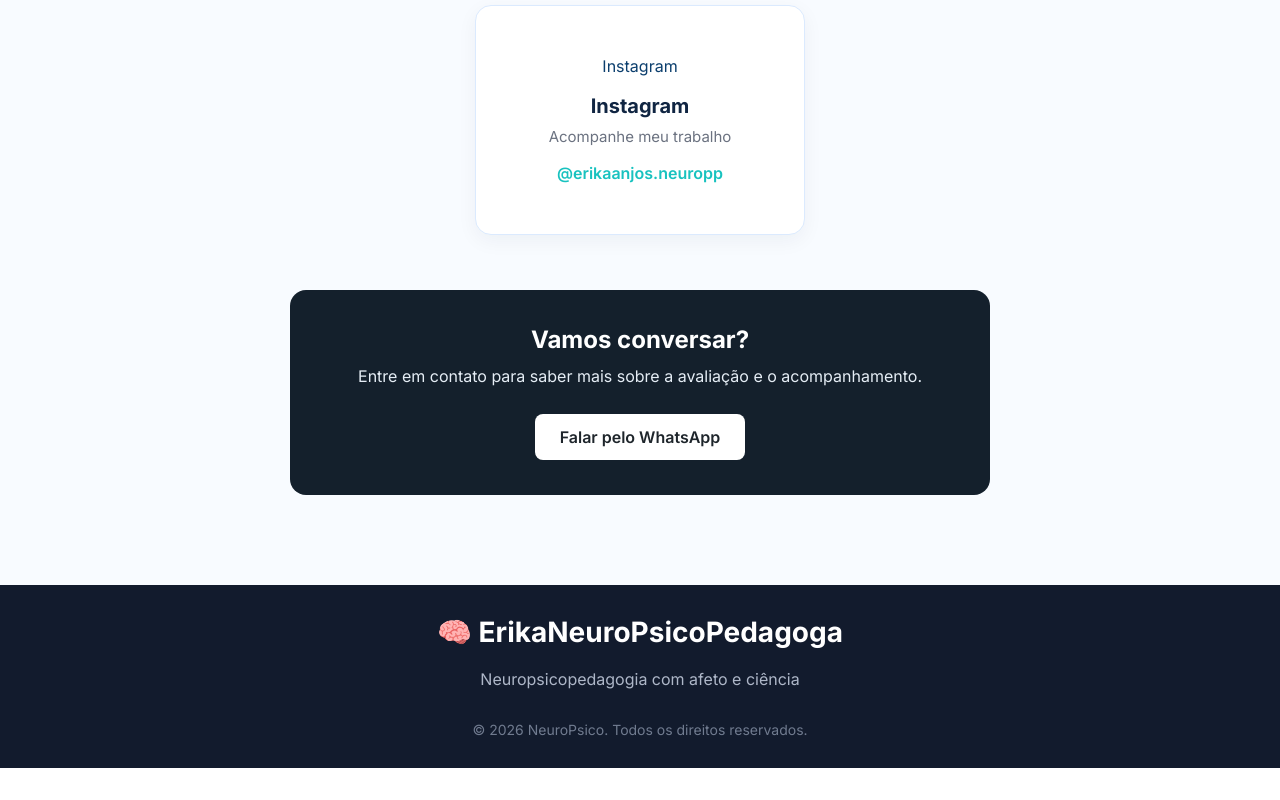
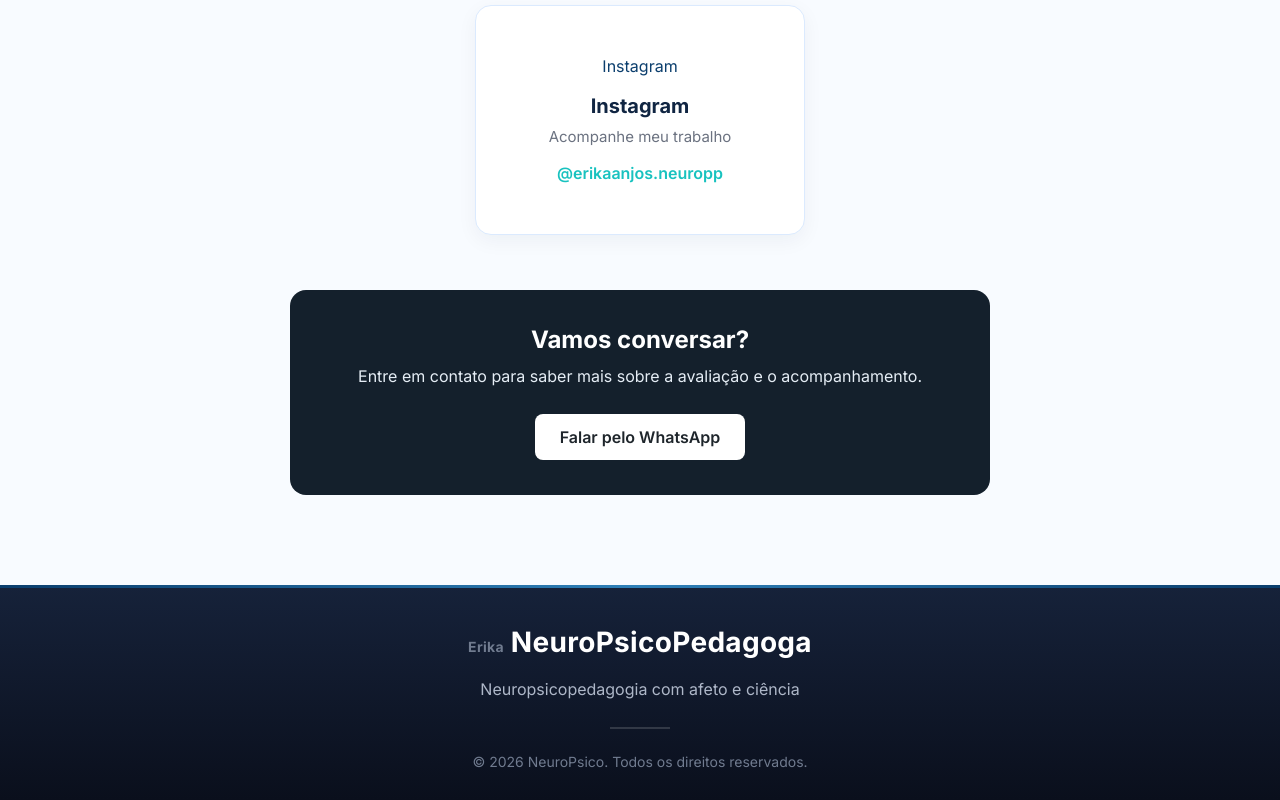
Before and after one commit to AlexandreAkkt/ErikaNeuropsicopedagoga, a React (Vite) app: page / in a window 1280 px wide. Shown: the part 4048-4848 px from the top of the page. Before the commit the page ends 4816 px from the top, so only its background shows below. Built offline with nearby package versions, Linux system fonts and the light colour scheme.

Commit message:
Melhorando a seção Foote

```diff
--- a/src/components/Footer/Footer.css
+++ b/src/components/Footer/Footer.css
@@ -1,9 +1,10 @@
 /* Estilo principal do rodapé */
 .footer {
-  background: #121b2d;
+  position: relative;
+  background: linear-gradient(180deg, #16223a 0%, #0a0f1c 100%);
   color: white;
 
-  padding: 30px 3%;
+  padding: 40px 3% 30px;
 
   display: flex;
   flex-direction: column;
@@ -15,10 +16,28 @@
   gap: 18px;
 }
 
+/* Detalhe de assinatura visual no topo do footer */
+.footer::before {
+  content: "";
+  position: absolute;
+  top: 0;
+  left: 0;
+  right: 0;
+  height: 3px;
+  background: linear-gradient(90deg, #0b3e6d, #2f80b8, #0b3e6d);
+}
+
 /* Nome da marca */
 .footer h2 {
   font-size: 28px;
+  font-weight: 700;
   margin: 0;
+  letter-spacing: 0.3px;
+}
+
+.footer-highlight {
+  color: #4fa8e0;
+  font-weight: inherit;
 }
 
 /* Descrição do rodapé */
@@ -29,17 +48,25 @@
   line-height: 1.6;
 }
 
+/* Linha divisória sutil */
+.footer-divider {
+  width: 60px;
+  height: 2px;
+  background: rgba(255, 255, 255, 0.15);
+  margin: 6px 0;
+}
+
 /* Direitos autorais */
 .footer span {
   color: #707b8f;
   font-size: 14px;
-  margin: 10px 0 0;
+  margin: 0;
 }
 
 /* Responsividade */
 @media (max-width: 768px) {
   .footer {
-    padding: 30px 20px;
+    padding: 30px 20px 24px;
     gap: 14px;
   }
 
--- a/src/components/Footer/Footer.jsx
+++ b/src/components/Footer/Footer.jsx
@@ -3,13 +3,15 @@ import "./Footer.css";
 function Footer() {
   return (
     <footer className="footer">
-      <h2>🧠 ErikaNeuroPsicoPedagoga</h2>
+      <h2>
+        <span className="footer-highlight">Erika</span> NeuroPsicoPedagoga
+      </h2>
 
       <p>Neuropsicopedagogia com afeto e ciência</p>
 
-      <span>
-        © 2026 NeuroPsico. Todos os direitos reservados.
-      </span>
+      <div className="footer-divider" />
+
+      <span>© 2026 NeuroPsico. Todos os direitos reservados.</span>
     </footer>
   );
 }
```
